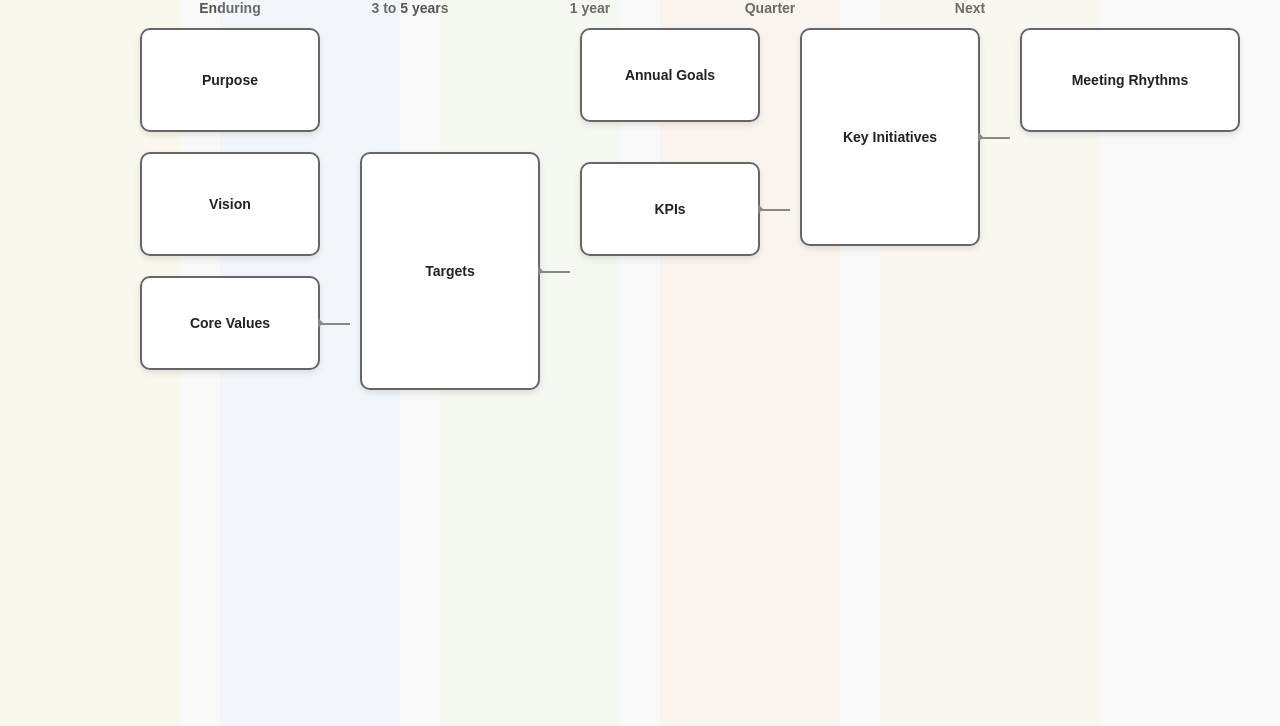
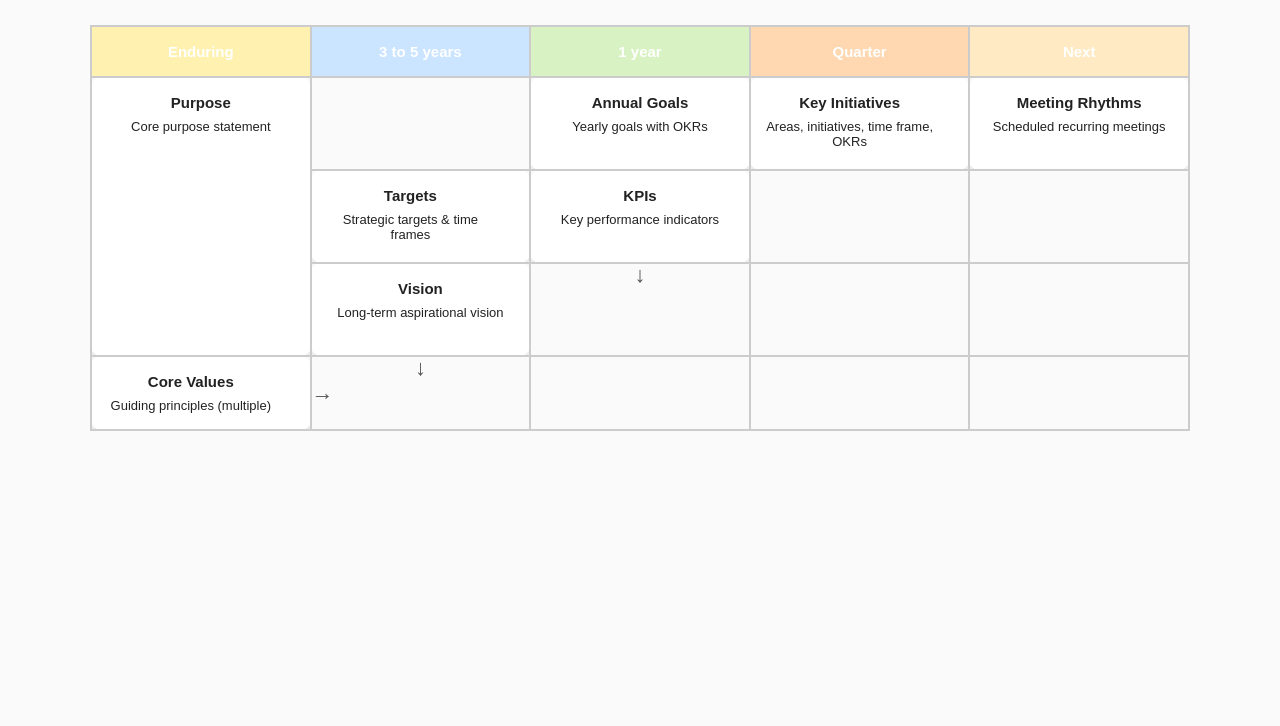
Before and after one commit to stevenalanwilson/technical-strategy, a plain HTML site: page docs/index.html in a window 1280 px wide. Shown: the part 74-800 px from the top of the page. Drawn offline with Linux system fonts and the light colour scheme.

Commit message:
Refactored to use tables

```diff
--- a/docs/index.html
+++ b/docs/index.html
@@ -3,273 +3,214 @@
 <head>
 <meta charset="UTF-8" />
 <meta name="viewport" content="width=device-width, initial-scale=1" />
-<title>Strategy Ontology Diagram - HTML/CSS</title>
+<title>Strategy Ontology Framework - Table Diagram</title>
 <style>
-  /* Reset basics */
   body {
     font-family: Arial, sans-serif;
-    margin: 20px;
-    background: #f9f9f9;
+    margin: 30px;
+    background: #fafafa;
     color: #222;
   }
-
   h1 {
     text-align: center;
-    margin-bottom: 1rem;
+    margin-bottom: 2rem;
+  }
+  table {
+    border-collapse: collapse;
+    width: 100%;
+    max-width: 1100px;
+    margin: 0 auto;
+    table-layout: fixed;
+  }
+  th, td {
+    padding: 16px 10px;
+    text-align: center;
+    vertical-align: middle;
+    border: 2px solid #ccc;
+    position: relative;
+    word-wrap: break-word;
+    font-weight: 600;
+    font-size: 15px;
+  }
+  th {
+    background: #888;
+    color: white;
+  }
+  /* Time horizons column headers */
+  .col-enduring { background: #fff2b0; }
+  .col-midterm { background: #cbe4ff; }
+  .col-oneyear { background: #d8f2c3; }
+  .col-quarter { background: #ffd8b2; }
+  .col-next { background: #ffeac3; }
+
+  /* Entity cell styles */
+  .entity {
+    background: white;
+    border-radius: 10px;
+    box-shadow: 0 3px 6px rgb(0 0 0 / 0.1);
   }
 
-  /* Container uses grid with 5 vertical columns for time horizons */
-  .diagram {
-    display: grid;
-    grid-template-columns: 180px 180px 180px 180px 220px;
-    gap: 20px 40px;
-    max-width: 1000px;
-    margin: 0 auto;
-    position: relative;
+  /* Arrows for hierarchical relations */
+  /* Right pointing arrow on the right edge */
+  .arrow-right::after {
+    content: "→";
+    font-size: 22px;
+    position: absolute;
+    right: -24px;
+    top: 50%;
+    transform: translateY(-50%);
+    color: #555;
   }
 
-  /* Vertical bands background */
-  .band {
+  /* Down arrow below cell */
+  .arrow-down::after {
+    content: "↓";
+    font-size: 22px;
     position: absolute;
-    top: 0; bottom: 0;
-    opacity: 0.15;
-    z-index: 1;
-  }
-  .band.enduring   { background-color: #fff2b0; left: 0; width: 180px; }
-  .band.midterm    { background-color: #cbe4ff; left: 220px; width: 180px; }
-  .band.oneyear    { background-color: #d8f2c3; left: 440px; width: 180px; }
-  .band.quarter    { background-color: #ffd8b2; left: 660px; width: 180px; }
-  .band.next       { background-color: #ffeac3; left: 880px; width: 220px; }
-
-  /* Band headers */
-  .band-labels {
-    display: grid;
-    grid-template-columns: 180px 180px 180px 180px 220px;
-    margin: 0 auto 12px;
-    max-width: 1000px;
-    text-align: center;
-    font-weight: bold;
+    bottom: -26px;
+    left: 50%;
+    transform: translateX(-50%);
     color: #555;
-    font-size: 14px;
   }
 
-  /* Each box container */
-  .box {
-    background: white;
-    border-radius: 10px;
-    padding: 15px 14px;
-    box-shadow: 0 3px 6px rgb(0 0 0 / 0.1);
-    border: 2px solid #666;
-    position: relative;
-    z-index: 2;
-    min-height: 60px;
-    display: flex;
-    align-items: center;
-    justify-content: center;
-    text-align: center;
-    font-weight: 600;
-    font-size: 14px;
+  /* Combine right and down arrow for cells that connect both ways */
+  .arrow-right-down::after {
+    content: "↘";
+    font-size: 22px;
+    position: absolute;
+    right: -24px;
+    bottom: -26px;
+    color: #555;
   }
 
-  /* Arrow connector lines between columns using ::after */
-  .box.connect-right::after {
-    content: "";
-    position: absolute;
-    top: 50%;
-    right: -30px;
-    width: 30px;
-    height: 2px;
-    background: #888;
-    box-shadow: 2px 0 0 0 #888;
+  /* Adjust cell padding when arrows present to avoid crowding */
+  .arrow-right, .arrow-right-down {
+    padding-right: 30px;
   }
-  /* Arrowhead (triangle) to the right */
-  .box.connect-right::before {
-    content: "";
-    position: absolute;
-    top: calc(50% - 5px);
-    right: -10px;
-    border: 5px solid transparent;
-    border-left-color: #888;
+  .arrow-down, .arrow-right-down {
+    padding-bottom: 35px;
   }
 
-  /* Special vertical line for some connections (e.g. within the same column) */
-  .down-arrow {
-    position: relative;
-  }
-  .down-arrow::after {
-    content: "";
-    position: absolute;
-    left: 50%;
-    bottom: -20px;
-    transform: translateX(-50%);
-    width: 2px;
-    height: 20px;
-    background: #888;
-  }
-  .down-arrow.connect-right::after {
-    width: 28px;
-    height: 2px;
-    bottom: auto;
-    top: 50%;
-    left: 100%;
-    transform: translate(0, -50%);
-  }
-
-  /* Specific grid row placement for vertical spacing and order */
-  .box.purpose          { grid-column: 1; grid-row: 1; }
-  .box.vision           { grid-column: 1; grid-row: 2; }
-  .box.core-values      { grid-column: 1; grid-row: 3; }
-  .box.targets          { grid-column: 2; grid-row: 2 / 4; } /* spans 2 rows */
-  .box.annual-goals     { grid-column: 3; grid-row: 1; }
-  .box.kpis             { grid-column: 3; grid-row: 2; }
-  .box.key-initiatives  { grid-column: 4; grid-row: 1 / 3; } /* spans 2 rows */
-  .box.meeting-rhythms  { grid-column: 5; grid-row: 1; }
-
-  /* Connectors between boxes */
-  /* Purpose → Vision */
-  .box.purpose.connect-down::after,
-  .box.purpose.connect-down::before {
-    left: 50%;
-    right: auto;
-    top: 100%;
-    bottom: auto;
-    transform: translateX(-50%);
-  }
-  .box.purpose.connect-down::after {
-    width: 2px;
-    height: 20px;
-    background: #888;
-    border-radius: 1px;
-  }
-  .box.purpose.connect-down::before {
-    border: 5px solid transparent;
-    border-top-color: #888;
-    top: calc(100% + 15px);
-    left: 50%;
-    transform: translateX(-50%);
-    position: absolute;
-  }
-
-  /* Vision → Core Values */
-  .box.vision.connect-down::after,
-  .box.vision.connect-down::before {
-    left: 50%;
-    top: 100%;
-    transform: translateX(-50%);
-  }
-  .box.vision.connect-down::after {
-    width: 2px;
-    height: 20px;
-    background: #888;
-  }
-  .box.vision.connect-down::before {
-    border: 5px solid transparent;
-    border-top-color: #888;
-    top: calc(100% + 15px);
-    left: 50%;
-    position: absolute;
-    transform: translateX(-50%);
-  }
-
-  /* Core Values → Targets (horizontal right) */
-  .box.core-values.connect-right {
-    margin-bottom: 40px;
-  }
-  /* Targets → Annual Goals (horizontal right) */
-  .box.targets.connect-right {
-    margin-bottom: 20px;
-  }
-  /* Annual Goals → KPIs (down arrow, same col) */
-  .box.annual-goals.connect-down {
-    margin-bottom: 10px;
-  }
-  /* KPIs → Key Initiatives (horizontal right) */
-  .box.kpis.connect-right {
-    margin-top: 10px;
-  }
-  /* Key Initiatives → Meeting Rhythms (horizontal right) */
-  .box.key-initiatives.connect-right {
-    margin-bottom: 10px;
-  }
-
-  /* Responsive for smaller screens */
-  @media (max-width: 900px) {
-    .diagram {
-      grid-template-columns: 1fr;
-      gap: 20px 0;
+  /* Responsive: stack table for narrow screens */
+  @media (max-width: 700px) {
+    table, thead, tbody, th, td, tr {
+      display: block;
     }
-    .box {
-      grid-column: 1 !important;
-      grid-row: auto !important;
+    thead tr {
+      position: absolute;
+      top: -9999px;
+      left: -9999px;
+    }
+    tr {
+      margin: 0 0 1.5rem 0;
+    }
+    td {
+      border: none;
+      padding-left: 50%;
+      text-align: left;
+      position: relative;
       min-height: 50px;
-      font-size: 12px;
     }
-    .band, .band-labels {
-      display: none;
+    td::before {
+      position: absolute;
+      left: 10px;
+      top: 14px;
+      width: 45%;
+      white-space: nowrap;
+      font-weight: bold;
     }
-    .box.connect-right::after,
-    .box.connect-right::before,
-    .box.connect-down::after,
-    .box.connect-down::before {
-      display: none;
-    }
+    /* Label each cell with its column header on small screens */
+    td:nth-of-type(1)::before { content: "Enduring"; }
+    td:nth-of-type(2)::before { content: "3 to 5 years"; }
+    td:nth-of-type(3)::before { content: "1 year"; }
+    td:nth-of-type(4)::before { content: "Quarter"; }
+    td:nth-of-type(5)::before { content: "Next"; }
   }
 </style>
 </head>
 <body>
-<h1>Strategy Ontology Framework Diagram</h1>
 
-<!-- Band backgrounds -->
-<div class="band enduring"></div>
-<div class="band midterm"></div>
-<div class="band oneyear"></div>
-<div class="band quarter"></div>
-<div class="band next"></div>
+<h1>Strategy Ontology Framework</h1>
 
-<!-- Band labels -->
-<div class="band-labels">
-  <div>Enduring</div>
-  <div>3 to 5 years</div>
-  <div>1 year</div>
-  <div>Quarter</div>
-  <div>Next</div>
-</div>
+<table aria-label="Strategy Ontology Framework Diagram">
+  <thead>
+    <tr>
+      <th class="col-enduring">Enduring</th>
+      <th class="col-midterm">3 to 5 years</th>
+      <th class="col-oneyear">1 year</th>
+      <th class="col-quarter">Quarter</th>
+      <th class="col-next">Next</th>
+    </tr>
+  </thead>
+  <tbody>
+    <tr>
+      <td class="entity arrow-down" rowspan="3" style="vertical-align: top;">
+        Purpose
+        <div style="font-weight: normal; margin-top:8px; font-size:13px;">
+          Core purpose statement
+        </div>
+      </td>
+      <td></td>
+      <td class="entity arrow-down" style="vertical-align: top;">
+        Annual Goals
+        <div style="font-weight: normal; margin-top:8px; font-size:13px;">
+          Yearly goals with OKRs
+        </div>
+      </td>
+      <td class="entity arrow-right" style="vertical-align: top;">
+        Key Initiatives
+        <div style="font-weight: normal; margin-top:8px; font-size:13px;">
+          Areas, initiatives, time frame, OKRs
+        </div>
+      </td>
+      <td class="entity" style="vertical-align: top;">
+        Meeting Rhythms
+        <div style="font-weight: normal; margin-top:8px; font-size:13px;">
+          Scheduled recurring meetings
+        </div>
+      </td>
+    </tr>
+    <tr>
+      <td class="entity arrow-right" style="vertical-align: top;">
+        Targets
+        <div style="font-weight: normal; margin-top:8px; font-size:13px;">
+          Strategic targets & time frames
+        </div>
+      </td>
+      <td class="entity arrow-down" style="vertical-align: top;">
+        KPIs
+        <div style="font-weight: normal; margin-top:8px; font-size:13px;">
+          Key performance indicators
+        </div>
+      </td>
+      <td></td>
+      <td></td>
+    </tr>
+    <tr>
+      <td class="entity arrow-down" style="vertical-align: top;">
+        Vision
+        <div style="font-weight: normal; margin-top:8px; font-size:13px;">
+          Long-term aspirational vision
+        </div>
+      </td>
+      <td></td>
+      <td></td>
+      <td></td>
+    </tr>
+    <tr>
+      <td class="entity arrow-right" style="vertical-align: middle;">
+        Core Values
+        <div style="font-weight: normal; margin-top:8px; font-size:13px;">
+          Guiding principles (multiple)
+        </div>
+      </td>
+      <td></td>
+      <td></td>
+      <td></td>
+      <td></td>
+    </tr>
+  </tbody>
+</table>
 
-<!-- Grid container -->
-<div class="diagram" role="img" aria-label="Strategy ontology framework diagram">
-
-  <div class="box purpose connect-down" tabindex="0" title="Purpose: Core purpose of the strategy">
-    Purpose
-  </div>
-
-  <div class="box vision connect-down" tabindex="0" title="Vision: Long-term aspirational vision">
-    Vision
-  </div>
-
-  <div class="box core-values connect-right connect-down" tabindex="0" title="Core Values: Guiding principles">
-    Core Values
-  </div>
-
-  <div class="box targets connect-right" tabindex="0" title="Targets: Strategic targets with description and time frame">
-    Targets
-  </div>
-
-  <div class="box annual-goals connect-down" tabindex="0" title="Annual Goals: Yearly goals with description, time frame, and OKRs">
-    Annual Goals
-  </div>
-
-  <div class="box kpis connect-right" tabindex="0" title="KPIs: Key performance indicators measuring success">
-    KPIs
-  </div>
-
-  <div class="box key-initiatives connect-right" tabindex="0" title="Key Initiatives: Areas, initiatives, time frame, and OKRs">
-    Key Initiatives
-  </div>
-
-  <div class="box meeting-rhythms" tabindex="0" title="Meeting Rhythms: Scheduled recurring meetings">
-    Meeting Rhythms
-  </div>
-
-</div>
 </body>
 </html>
```
